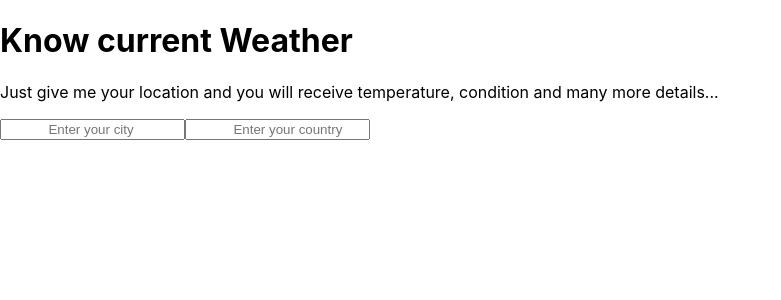
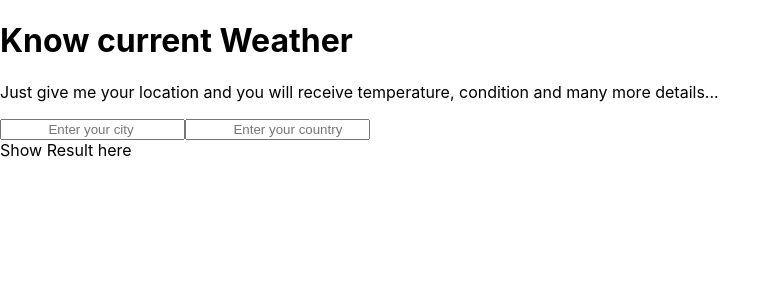
Before and after one commit to akash-p-007/weather-report, a React (Create React App) app: page / in a window 1280 px wide. Shown: the top 300 px of the page, without its empty margins (0-781 px from the left). Built offline with nearby package versions, Linux system fonts and the light colour scheme.

Commit message:
added weather result component

```diff
--- a/src/App.js
+++ b/src/App.js
@@ -1,6 +1,7 @@
 import React from "react";
 import Titles from "./components/Title"
 import Form from "./components/Form"
+import Weather from './components/Weather'
 
 class App extends React.Component{
   render(){
@@ -8,6 +9,7 @@
      <div>
        <Titles />
        <Form />
+       <Weather />
      </div>
     );
   }
--- /dev/null
+++ b/src/components/Weather.js
@@ -0,0 +1,13 @@
+import React from "react";
+
+class Weather extends React.Component{
+    render(){
+        return(
+            <div>
+                Show Result here
+            </div>
+        );
+    }
+}
+
+export default Weather;
```
